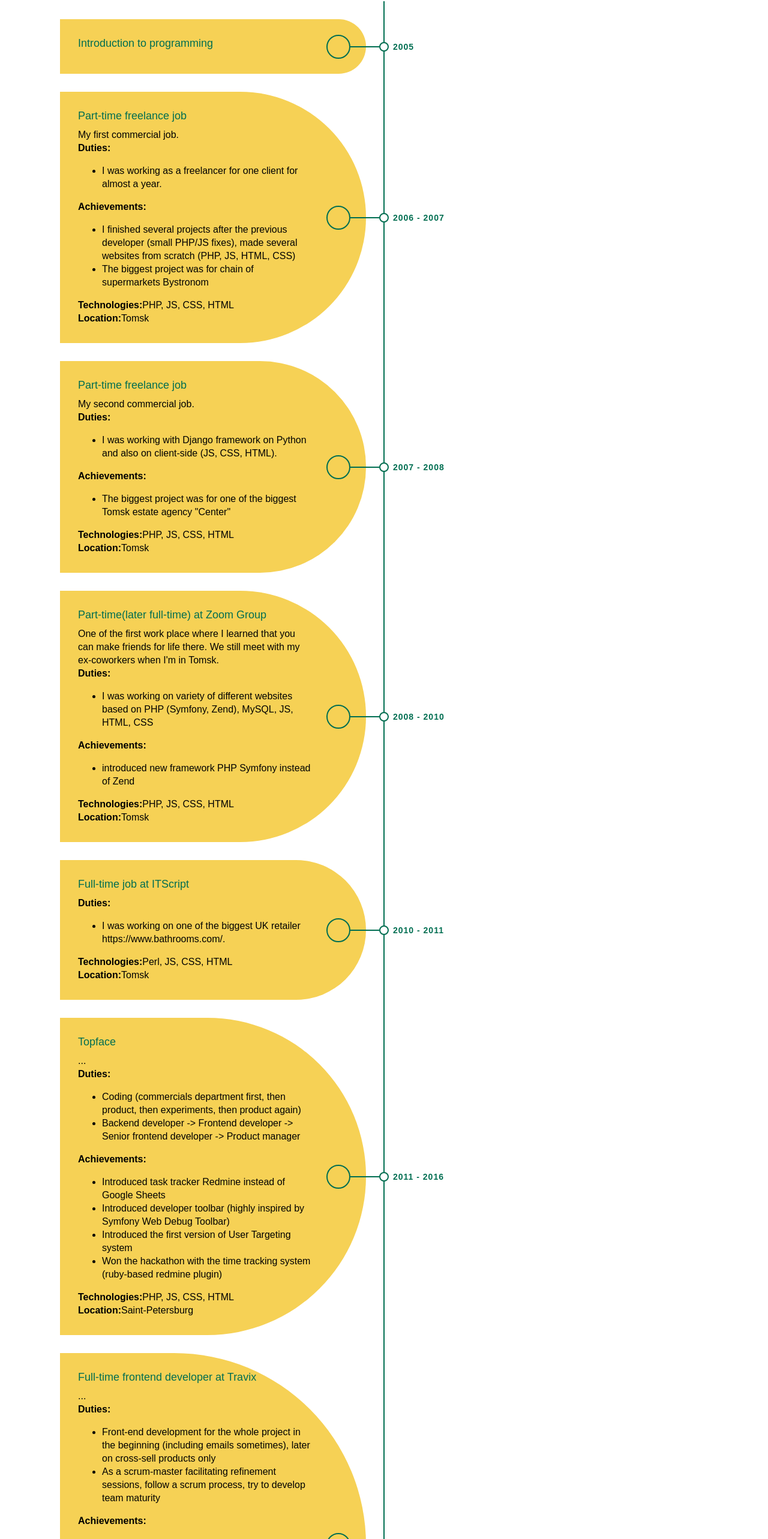
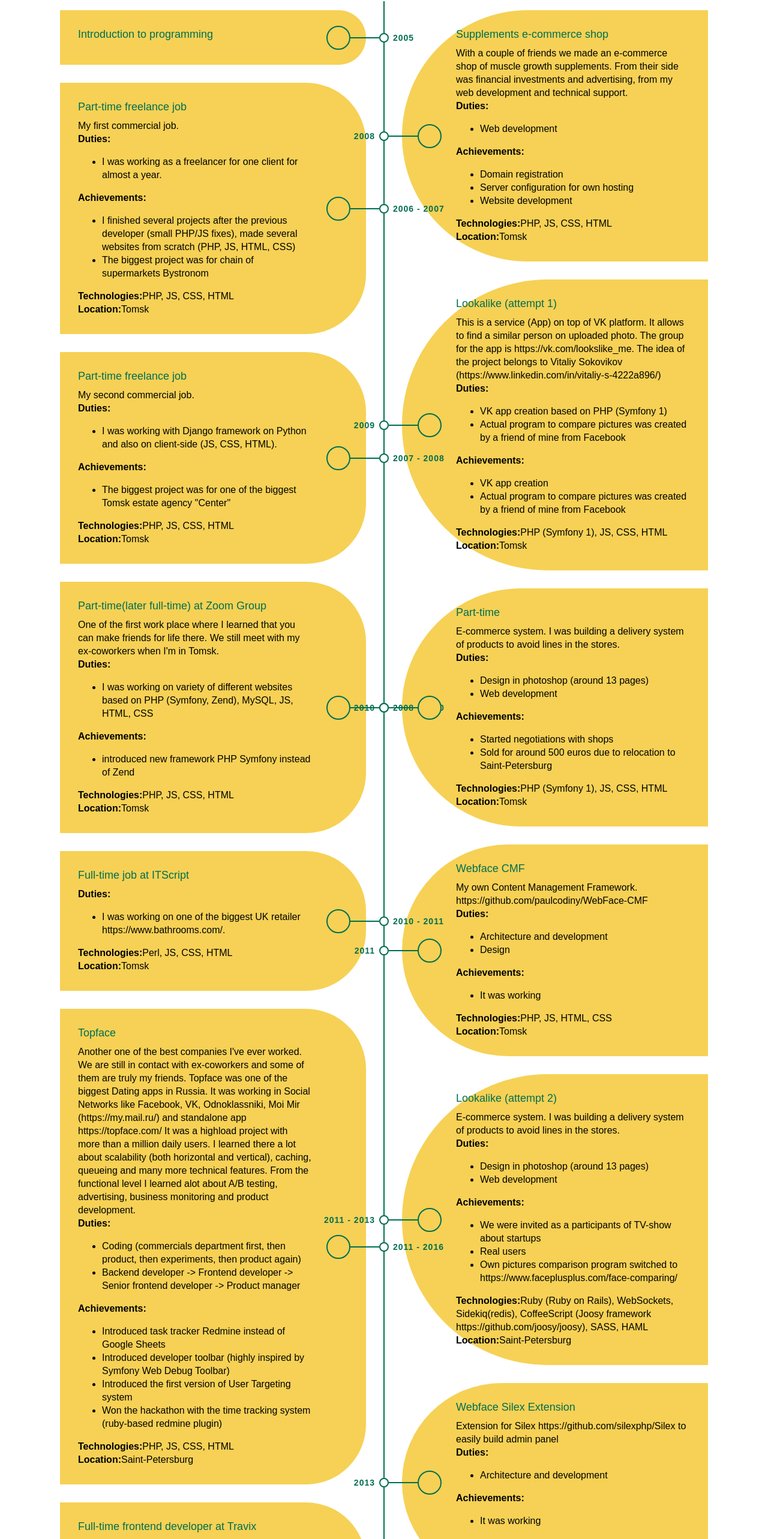
Before and after one commit to paulcodiny/paulcodiny, a Next.js app: page / in a window 1280 px wide. Shown: the part 78-2644 px from the top of the page at 60% size. Built offline with nearby package versions, Linux system fonts and the light colour scheme.

Commit message:
feat: added history of Webface, Webface CMF, Lookalike, Topface and improved visual look

```diff
--- a/pages/index.js
+++ b/pages/index.js
@@ -1,7 +1,8 @@
 import Head from 'next/head'
+import { useLayoutEffect } from 'react';
 
-const Item = ({ date, title, children, side = 'left' }) => (
-  <div className={`item ${side}`}>
+const Item = ({ date, title, children, side = 'left', top = '0' }) => (
+  <div className={`item ${side}`} style={{ top }}>
     <div className="date">{date}</div>
     <i className="icon fa fa-home" />
     <div className="content">
@@ -12,6 +13,22 @@ const Item = ({ date, title, children, side = 'left' }) => (
 );
 
 export default function Home() {
+  useLayoutEffect(() => {
+    const distances = { left: 0, right: 0 };
+    const $items = document.querySelectorAll('.item');
+    [...$items].forEach(($item) => {
+      if ($item.classList.contains('right')) {
+        $item.style.top = `${distances.right}px`;
+        distances.right += $item.offsetHeight;
+      } else {
+        $item.style.top = `${distances.left}px`;
+        distances.left += $item.offsetHeight;
+      }
+    });
+
+    document.querySelector('.timeline').style.height = `${Math.max(distances.left, distances.right)}px`;
+  }, []);
+
   return (
     <div className="container">
       <Head>
@@ -153,10 +170,12 @@ export default function Home() {
           <Item
             date="2011 - 2016"
             title="Topface"
-            text={`PHP, JS, CSS, HTML (Saint-Petersburg, )`}
           >
             <p>
-              ...
+              Another one of the best companies I've ever worked. We are still in contact with ex-coworkers and some of them are truly my friends.
+              Topface was one of the biggest Dating apps in Russia. It was working in Social Networks like Facebook, VK, Odnoklassniki, Moi Mir (https://my.mail.ru/) and standalone app https://topface.com/
+              It was a highload project with more than a million daily users. I learned there a lot about scalability (both horizontal and vertical), caching, queueing and many more technical features.
+              From the functional level I learned alot about A/B testing, advertising, business monitoring and product development.
             </p>
 
             <p>
@@ -294,19 +313,81 @@ export default function Home() {
             </p>
           </Item>
 
+
+          {/* Personal */}
           <Item
             side="right"
             date="2008"
-            title="Part-time"
-            text={`PHP, JS, CSS, HTML (Tomsk, E-Commerce shop of muscle growth supplements)`}
-          />
+            title="Supplements e-commerce shop"
+          >
+            <p>
+              With a couple of friends we made an e-commerce shop of muscle growth supplements.
+              From their side was financial investments and advertising, from my web development and technical support.
+            </p>
+
+            <p>
+              <strong>Duties:</strong>
+              <ul>
+                <li>Web development</li>
+              </ul>
+            </p>
+
+            <p>
+              <strong>Achievements:</strong>
+              <ul>
+                <li>Domain registration</li>
+                <li>Server configuration for own hosting</li>
+                <li>Website development</li>
+              </ul>
+            </p>
+
+            <p>
+              <strong>Technologies:</strong>
+              PHP, JS, CSS, HTML
+            </p>
+
+            <p>
+              <strong>Location:</strong>
+              Tomsk
+            </p>
+          </Item>
 
           <Item
             side="right"
             date="2009"
-            title="Part-time"
-            text={`PHP, JS, CSS, HTML (Tomsk, Lookalike)`}
-          />
+            title="Lookalike (attempt 1)"
+          >
+            <p>
+              This is a service (App) on top of VK platform. It allows to find a similar person on uploaded photo. The group for the app is https://vk.com/lookslike_me.
+              The idea of the project belongs to Vitaliy Sokovikov (https://www.linkedin.com/in/vitaliy-s-4222a896/)
+            </p>
+
+            <p>
+              <strong>Duties:</strong>
+              <ul>
+                <li>VK app creation based on PHP (Symfony 1)</li>
+                <li>Actual program to compare pictures was created by a friend of mine from Facebook</li>
+              </ul>
+            </p>
+
+            <p>
+              <strong>Achievements:</strong>
+              <ul>
+                <li>VK app creation</li>
+                <li>Actual program to compare pictures was created by a friend of mine from Facebook</li>
+              </ul>
+            </p>
+
+            <p>
+              <strong>Technologies:</strong>
+              PHP (Symfony 1), JS, CSS, HTML
+            </p>
+
+            <p>
+              <strong>Location:</strong>
+              Tomsk
+            </p>
+          </Item>
 
           <Item
             side="right"
@@ -314,19 +395,141 @@ export default function Home() {
             title="Part-time"
             text={`PHP, JS, CSS, HTML (Tomsk)`}
           >
-            Symfony e-commerce system. I was building a delivery system of products to avoid lines in the stores.
-            Sold for around 500 euros
+            <p>
+              E-commerce system. I was building a delivery system of products to avoid lines in the stores.
+            </p>
+
+            <p>
+              <strong>Duties:</strong>
+              <ul>
+                <li>Design in photoshop (around 13 pages)</li>
+                <li>Web development</li>
+              </ul>
+            </p>
+
+            <p>
+              <strong>Achievements:</strong>
+              <ul>
+                <li>Started negotiations with shops</li>
+                <li>Sold for around 500 euros due to relocation to Saint-Petersburg</li>
+              </ul>
+            </p>
+
+            <p>
+              <strong>Technologies:</strong>
+              PHP (Symfony 1), JS, CSS, HTML
+            </p>
+
+            <p>
+              <strong>Location:</strong>
+              Tomsk
+            </p>
           </Item>
 
           <Item
             side="right"
             date="2011"
-            title="Lookalike (part-time)"
-            text={``}
+            title="Webface CMF"
           >
-            We were invited as a participants of TV-show about startups. Real users
-            Technologies: Ruby, JS, CSS, HTML
-            Location: Saint-Petersburg
+            <p>
+              My own Content Management Framework. https://github.com/paulcodiny/WebFace-CMF
+            </p>
+
+            <p>
+              <strong>Duties:</strong>
+              <ul>
+                <li>Architecture and development</li>
+                <li>Design</li>
+              </ul>
+            </p>
+
+            <p>
+              <strong>Achievements:</strong>
+              <ul>
+                <li>It was working</li>
+              </ul>
+            </p>
+
+            <p>
+              <strong>Technologies:</strong>
+              PHP, JS, HTML, CSS
+            </p>
+
+            <p>
+              <strong>Location:</strong>
+              Tomsk
+            </p>
+          </Item>
+
+          <Item
+            side="right"
+            date="2011 - 2013"
+            title="Lookalike (attempt 2)"
+          >
+            <p>
+              E-commerce system. I was building a delivery system of products to avoid lines in the stores.
+            </p>
+
+            <p>
+              <strong>Duties:</strong>
+              <ul>
+                <li>Design in photoshop (around 13 pages)</li>
+                <li>Web development</li>
+              </ul>
+            </p>
+
+            <p>
+              <strong>Achievements:</strong>
+              <ul>
+                <li>We were invited as a participants of TV-show about startups</li>
+                <li>Real users</li>
+                <li>Own pictures comparison program switched to https://www.faceplusplus.com/face-comparing/</li>
+              </ul>
+            </p>
+
+            <p>
+              <strong>Technologies:</strong>
+              Ruby (Ruby on Rails), WebSockets, Sidekiq(redis), CoffeeScript (Joosy framework https://github.com/joosy/joosy), SASS, HAML
+            </p>
+
+            <p>
+              <strong>Location:</strong>
+              Saint-Petersburg
+            </p>
+          </Item>
+
+          <Item
+            side="right"
+            date="2013"
+            title="Webface Silex Extension"
+          >
+            <p>
+              Extension for Silex https://github.com/silexphp/Silex to easily build admin panel
+            </p>
+
+            <p>
+              <strong>Duties:</strong>
+              <ul>
+                <li>Architecture and development</li>
+              </ul>
+            </p>
+
+            <p>
+              <strong>Achievements:</strong>
+              <ul>
+                <li>It was working</li>
+              </ul>
+            </p>
+
+            <p>
+              <strong>Technologies:</strong>
+              PHP, JS, HTML, CSS
+            </p>
+
+            <p>
+              <strong>Location:</strong>
+              Saint-Petersburg
+            </p>
           </Item>
 
           <Item
@@ -578,7 +781,7 @@ export default function Home() {
 
         .item {
           padding: 15px 30px;
-          position: relative;
+          position: absolute;
           background: inherit;
           width: 50%;
         }
@@ -674,7 +877,7 @@ export default function Home() {
           padding: 30px 90px 30px 30px;
           background: #F6D155;
           position: relative;
-          border-radius: 0 500px 500px 0;
+          border-radius: 0 100px 100px 0;
         }
 
         .item.right .content {
```
